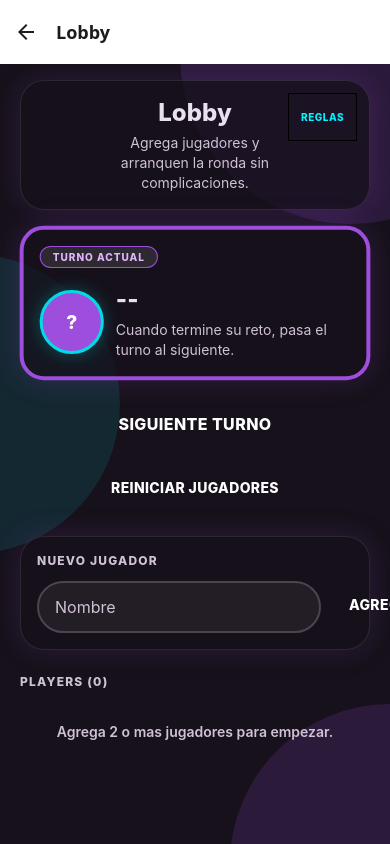
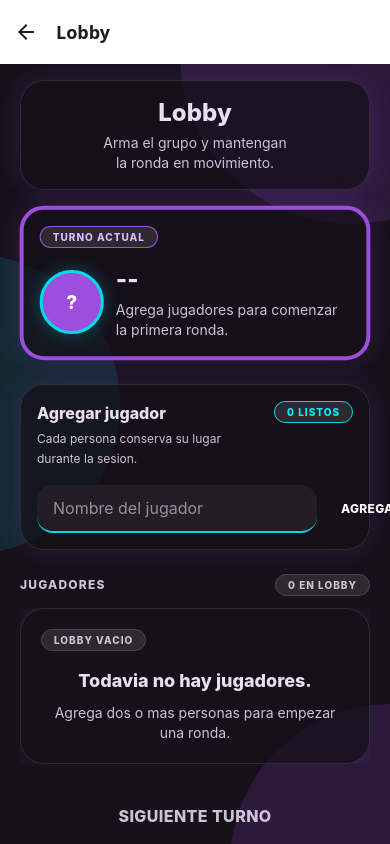
Before and after one commit to davidreyesga/party-minigames, a React Native app in the folder app/: screen /Lobby in a window 390 px wide. Built offline with nearby package versions, Linux system fonts and the light colour scheme.

Commit message:
style: migrate lobby screen to electric social

```diff
--- a/app/src/screens/LobbyScreen.tsx
+++ b/app/src/screens/LobbyScreen.tsx
@@ -1,35 +1,16 @@
-import { useMemo, useState } from "react";
+import { useState } from "react";
 import { FlatList, Pressable, Text, TextInput, View } from "react-native";
 
 import { useSessionStore } from "../store/session.store";
 
+import { DangerButton, PrimaryButtonGiant } from "../components/ui/Button";
+import Card from "../components/ui/Card";
+import GameBadge from "../components/ui/GameBadge";
+import Header from "../components/ui/Header";
+import PlayerAvatar from "../components/ui/PlayerAvatar";
 import Screen from "../components/ui/Screen";
-import Header from "../components/ui/Header";
-import Card from "../components/ui/Card";
 import TurnCard from "../components/ui/TurnCard";
-import { PrimaryButtonGiant, DangerButton } from "../components/ui/Button";
-import { colors, radius } from "../theme/tokens";
-
-function PlayerAvatar({ name, color }: { name: string; color: string }) {
-  const initials = useMemo(() => {
-    const parts = (name ?? "").trim().split(" ").filter(Boolean);
-    if (parts.length === 0) return "?";
-    if (parts.length === 1) return parts[0][0]?.toUpperCase() ?? "?";
-    return (parts[0][0] + parts[parts.length - 1][0]).toUpperCase();
-  }, [name]);
-
-  return (
-    <View
-      className="h-11 w-11 items-center justify-center rounded-full border-2"
-      style={{
-        backgroundColor: color,
-        borderColor: colors.glow,
-      }}
-    >
-      <Text className="text-sm font-extrabold text-white">{initials}</Text>
-    </View>
-  );
-}
+import { colors, glow, radius } from "../theme/tokens";
 
 export default function LobbyScreen() {
   const players = useSessionStore((s) => s.players);
@@ -44,97 +25,118 @@ export default function LobbyScreen() {
 
   const currentPlayer = players[currentIndex];
 
+  const submitPlayer = () => {
+    addPlayer(name);
+    setName("");
+  };
+
   return (
     <Screen scroll>
-      <Header
-        title="Lobby"
-        subtitle="Agrega jugadores y arranquen la ronda sin complicaciones."
-        onRulesPress={() => {}}
-      />
+      <Header title="Lobby" subtitle="Arma el grupo y mantengan la ronda en movimiento." />
 
       <TurnCard
         playerName={currentPlayer?.name}
         playerColor={currentPlayer?.color}
-        subtitle="Cuando termine su reto, pasa el turno al siguiente."
+        subtitle={
+          currentPlayer
+            ? "Cuando termine su reto, pasa el turno al siguiente."
+            : "Agrega jugadores para comenzar la primera ronda."
+        }
       />
-
-      <View className="mt-4 gap-3">
-        <PrimaryButtonGiant label="SIGUIENTE TURNO" onPress={nextPlayer} />
-        <DangerButton label="REINICIAR JUGADORES" onPress={clearPlayers} />
-      </View>
 
       <View className="mt-6">
         <Card className="p-4">
-          <Text className="text-xs font-extrabold tracking-widest" style={{ color: colors.textMuted }}>
-            NUEVO JUGADOR
-          </Text>
+          <View className="flex-row items-center justify-between gap-3">
+            <View className="flex-1">
+              <Text className="text-base font-extrabold" style={{ color: colors.text }}>
+                Agregar jugador
+              </Text>
+              <Text className="mt-1 text-xs leading-5" style={{ color: colors.textMuted }}>
+                Cada persona conserva su lugar durante la sesion.
+              </Text>
+            </View>
+            <GameBadge label={`${players.length} listos`} tone="cyan" />
+          </View>
 
-          <View className="mt-3 flex-row gap-2">
+          <View className="mt-4 flex-row items-center gap-2">
             <TextInput
+              accessibilityLabel="Nombre del jugador"
               value={name}
               onChangeText={setName}
-              placeholder="Nombre"
-              placeholderTextColor={colors.textMuted}
-              className="flex-1 px-4 py-3 text-base"
+              placeholder="Nombre del jugador"
+              placeholderTextColor={colors.outline}
+              className="h-12 flex-1 px-4 text-base"
               style={{
-                backgroundColor: colors.surface2,
-                borderColor: colors.border,
-                borderWidth: 2,
-                borderRadius: radius.pill,
+                backgroundColor: colors.surfaceContainer,
+                borderBottomColor: colors.cyanDim,
+                borderBottomWidth: 2,
+                borderRadius: radius.default,
                 color: colors.text,
               }}
               returnKeyType="done"
-              onSubmitEditing={() => {
-                addPlayer(name);
-                setName("");
-              }}
+              onSubmitEditing={submitPlayer}
             />
             <Pressable
-              onPress={() => {
-                addPlayer(name);
-                setName("");
-              }}
-              className="h-12 items-center justify-center px-5"
+              accessibilityLabel="Agregar jugador"
+              accessibilityRole="button"
+              onPress={submitPlayer}
+              className="h-12 items-center justify-center px-4"
               style={({ pressed }) => ({
-                backgroundColor: colors.primary,
-                borderColor: colors.glow,
-                borderWidth: 2,
+                backgroundColor: pressed ? colors.primaryInverse : colors.primaryContainer,
+                borderColor: colors.pinkSoft,
                 borderRadius: radius.pill,
-                transform: [{ scale: pressed ? 0.98 : 1 }],
+                borderWidth: 1,
+                shadowColor: glow.primary.color,
+                shadowOpacity: glow.primary.opacity,
+                shadowRadius: glow.primary.radius,
+                shadowOffset: { width: 0, height: 0 },
+                elevation: 7,
+                transform: [{ scale: pressed ? 0.97 : 1 }],
               })}
             >
-              <Text className="text-sm font-extrabold tracking-wide text-white">AGREGAR</Text>
+              <Text className="text-xs font-extrabold tracking-wide" style={{ color: colors.onPrimaryContainer }}>
+                AGREGAR
+              </Text>
             </Pressable>
           </View>
         </Card>
       </View>
 
       <View className="mt-6">
-        <Text className="mb-2 text-xs font-extrabold tracking-widest" style={{ color: colors.textMuted }}>
-          PLAYERS ({players.length})
-        </Text>
+        <View className="mb-3 flex-row items-center justify-between">
+          <Text className="text-xs font-extrabold tracking-widest" style={{ color: colors.textMuted }}>
+            JUGADORES
+          </Text>
+          <GameBadge label={`${players.length} en lobby`} variant="default" />
+        </View>
 
         <FlatList
           data={players}
-          keyExtractor={(p) => p.id}
+          keyExtractor={(player) => player.id}
           scrollEnabled={false}
           ItemSeparatorComponent={() => <View className="h-3" />}
           renderItem={({ item, index }) => {
             const isCurrent = index === currentIndex;
 
             return (
-              <Pressable onPress={() => setCurrentIndex(index)} className="active:opacity-90">
-                <Card className="p-3">
-                  <View className="flex-row items-center justify-between">
-                    <View className="flex-row items-center gap-3">
-                      <PlayerAvatar name={item.name} color={item.color} />
-                      <View>
+              <Pressable
+                accessibilityLabel={`Asignar turno a ${item.name}`}
+                accessibilityRole="button"
+                accessibilityState={{ selected: isCurrent }}
+                onPress={() => setCurrentIndex(index)}
+                style={({ pressed }) => ({ opacity: pressed ? 0.88 : 1 })}
+              >
+                <Card className="p-3" glow={isCurrent}>
+                  <View className="flex-row items-center justify-between gap-3">
+                    <View className="flex-1 flex-row items-center gap-3">
+                      <PlayerAvatar name={item.name} color={item.color} selected={isCurrent} />
+                      <View className="flex-1">
                         <Text className="text-base font-extrabold" style={{ color: colors.text }}>
                           {item.name}
                         </Text>
                         <Text
-                          className="text-xs font-extrabold tracking-wide"
-                          style={{ color: isCurrent ? colors.glow : colors.textMuted }}
+                          className="mt-0.5 text-[10px] font-extrabold tracking-wider"
+                          style={{ color: isCurrent ? colors.cyan : colors.textMuted }}
                         >
                           {isCurrent ? "TURNO ACTUAL" : "TOCA PARA ASIGNAR TURNO"}
                         </Text>
@@ -142,17 +144,19 @@ export default function LobbyScreen() {
                     </View>
 
                     <Pressable
+                      accessibilityLabel={`Quitar a ${item.name}`}
+                      accessibilityRole="button"
                       onPress={() => removePlayer(item.id)}
-                      className="px-4 py-2"
+                      className="h-10 items-center justify-center px-3"
                       style={({ pressed }) => ({
-                        backgroundColor: "#2A0B16",
-                        borderColor: "#7F1D1D",
+                        backgroundColor: colors.errorContainer,
+                        borderColor: colors.error,
+                        borderRadius: radius.pill,
                         borderWidth: 1,
-                        borderRadius: radius.pill,
-                        opacity: pressed ? 0.85 : 1,
+                        opacity: pressed ? 0.82 : 1,
                       })}
                     >
-                      <Text className="text-xs font-extrabold tracking-wide" style={{ color: "#FCA5A5" }}>
+                      <Text className="text-[10px] font-extrabold tracking-wide" style={{ color: colors.onErrorContainer }}>
                         QUITAR
                       </Text>
                     </Pressable>
@@ -162,12 +166,29 @@ export default function LobbyScreen() {
             );
           }}
           ListEmptyComponent={() => (
-            <View className="mt-6 items-center">
-              <Text className="text-sm font-semibold" style={{ color: colors.textMuted }}>
-                Agrega 2 o mas jugadores para empezar.
+            <Card className="items-center p-5">
+              <GameBadge label="Lobby vacio" variant="default" />
+              <Text className="mt-4 text-center text-lg font-extrabold" style={{ color: colors.text }}>
+                Todavia no hay jugadores.
               </Text>
-            </View>
+              <Text className="mt-2 text-center text-sm leading-5" style={{ color: colors.textMuted }}>
+                Agrega dos o mas personas para empezar una ronda.
+              </Text>
+            </Card>
           )}
+        />
+      </View>
+
+      <View className="mt-6 gap-3 pb-2">
+        <PrimaryButtonGiant
+          disabled={players.length === 0}
+          label="SIGUIENTE TURNO"
+          onPress={nextPlayer}
+        />
+        <DangerButton
+          disabled={players.length === 0}
+          label="RESETEAR JUGADORES"
+          onPress={clearPlayers}
         />
       </View>
     </Screen>
```
